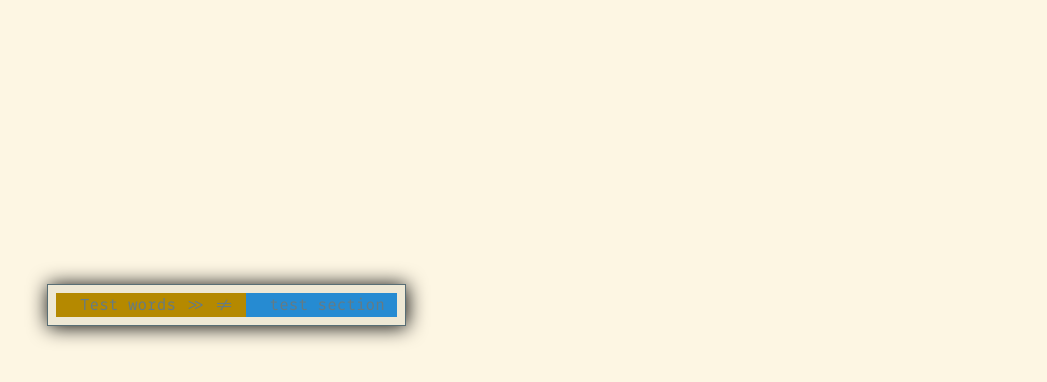
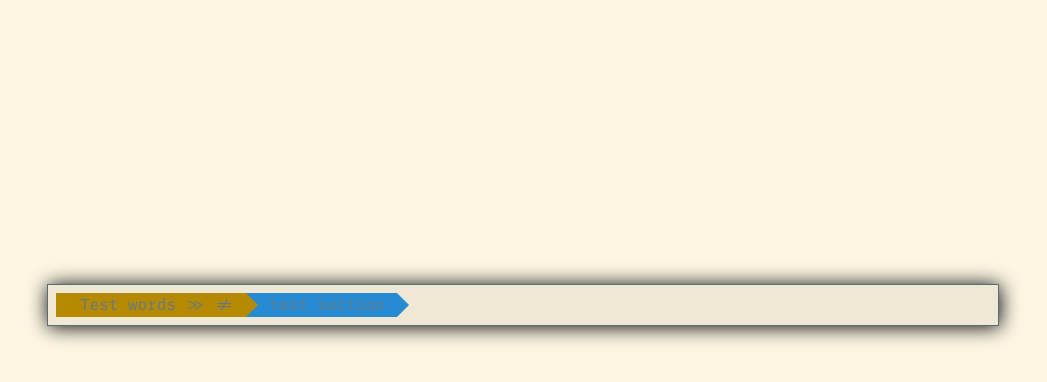
Before and after one commit to elken/homepage, a PHP site: page / in a window 1280 px wide. Shown: the top 382 px of the page, without its empty margins (117-1164 px from the left). Run offline with PHP 8.4, Linux system fonts and the light colour scheme.

Commit message:
Powerline done

```diff
--- a/css/styles.css
+++ b/css/styles.css
@@ -9,10 +9,6 @@ html,body {
     padding: 0;
     background-color: #fdf6e3;
     color: #657b83;
-}
-
-span {
-    display: inline-block;
 }
 
 * {
@@ -34,7 +30,6 @@ span {
 }
 
 #header {
-    float: left;
     -webkit-box-shadow: 1px 1px 20px 0px #000;
     -moz-box-shadow: 1px 1px 20px 0px #000;
     box-shadow: 1px 1px 20px 0px #000;
@@ -62,11 +57,12 @@ span {
     content: "";
     right: -12px;
     top: 0;
-    z-index: -21;
+    z-index: 21;
     width: 0;
     height: 0;
     border-top: 12px solid transparent;
     border-bottom: 12px solid transparent;
+    -moz-transform: scale(.9999);
 }
 
 #powerline-container #hostname {
```
